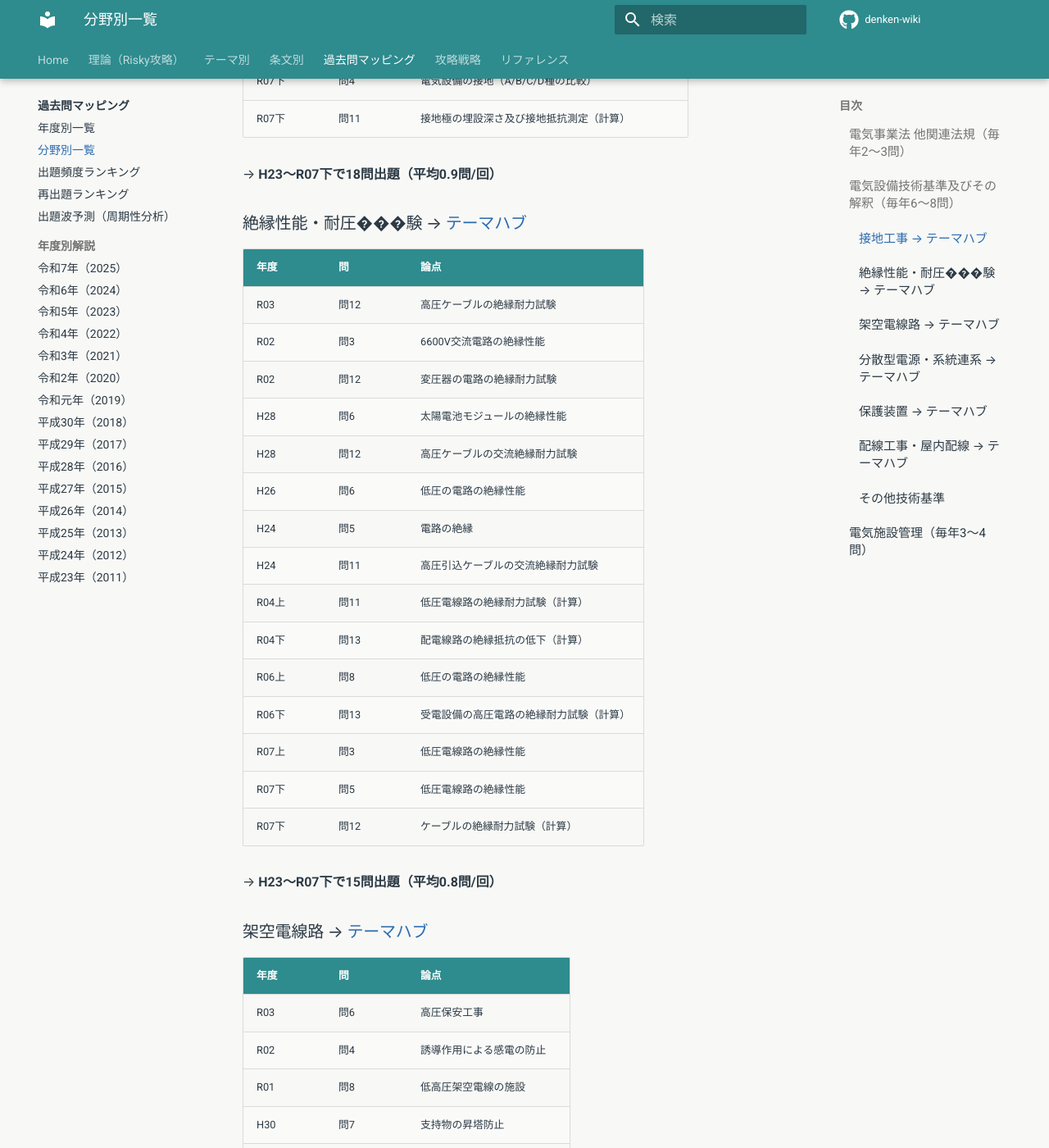
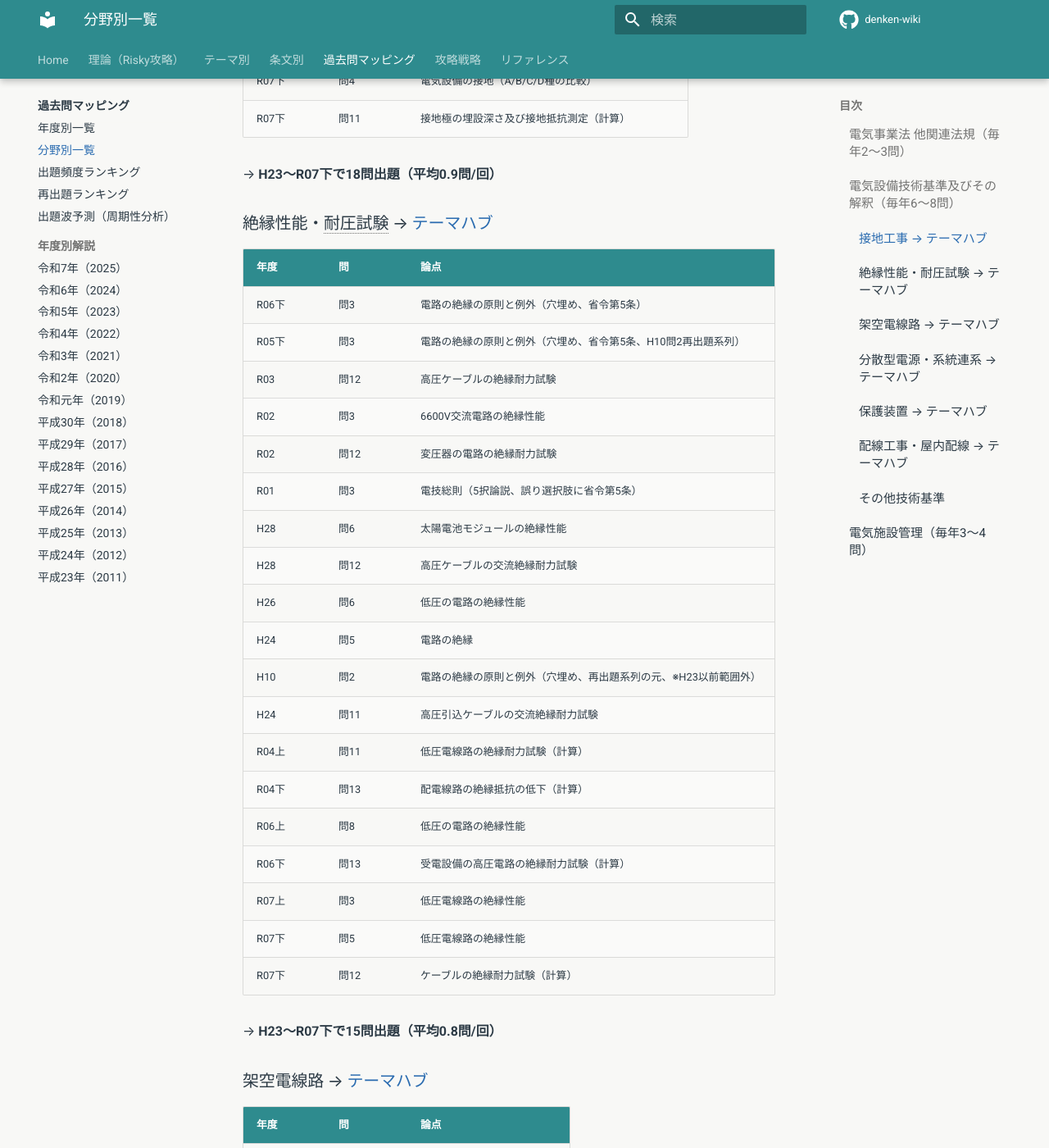
Before and after one commit to kfurufuru/denken-wiki, an MkDocs documentation site: the page built from docs/kakomon/by-field.md, in a window 1280 px wide and 1400 px high, scrolled down 3583 px. Shown: the whole window at 82% size. Built offline with MkDocs 1.6.1 and Material for MkDocs 9.7.7, drawn with Linux system fonts in a browser that asks for light colours; comment, search, counter and statistics services are not loaded.

Commit message:
fix: by-field.md 5.md関連の過去問エントリ補完
5.md（電技第5条 電路の絶縁）の過去問実績にあるが、by-field.md側に
未登録だった H10問2 / R01問3 / R05下問3 / R06下問3 を絶縁性能セクションに追加。
あわせてセクション見出しの文字化け（耐圧試験）を修復。

Co-Authored-By: Claude Opus 4.6 <noreply@anthropic.com>

```diff
--- a/docs/kakomon/by-field.md
+++ b/docs/kakomon/by-field.md
@@ -85,16 +85,20 @@
 
 → **H23〜R07下で18問出題（平均0.9問/回）**
 
-### 絶縁性能・耐圧���験 → [テーマハブ](../themes/zetsuen.md)
+### 絶縁性能・耐圧試験 → [テーマハブ](../themes/zetsuen.md)
 | 年度 | 問 | 論点 |
 |------|-----|------|
+| R06下 | 問3 | 電路の絶縁の原則と例外（穴埋め、省令第5条） |
+| R05下 | 問3 | 電路の絶縁の原則と例外（穴埋め、省令第5条、H10問2再出題系列） |
 | R03 | 問12 | 高圧ケーブルの絶縁耐力試験 |
 | R02 | 問3 | 6600V交流電路の絶縁性能 |
 | R02 | 問12 | 変圧器の電路の絶縁耐力試験 |
+| R01 | 問3 | 電技総則（5択論説、誤り選択肢に省令第5条） |
 | H28 | 問6 | 太陽電池モジュールの絶縁性能 |
 | H28 | 問12 | 高圧ケーブルの交流絶縁耐力試験 |
 | H26 | 問6 | 低圧の電路の絶縁性能 |
 | H24 | 問5 | 電路の絶縁 |
+| H10 | 問2 | 電路の絶縁の原則と例外（穴埋め、再出題系列の元、※H23以前範囲外） |
 | H24 | 問11 | 高圧引込ケーブルの交流絶縁耐力試験 |
 | R04上 | 問11 | 低圧電線路の絶縁耐力試験（計算） |
 | R04下 | 問13 | 配電線路の絶縁抵抗の低下（計算） |
```
